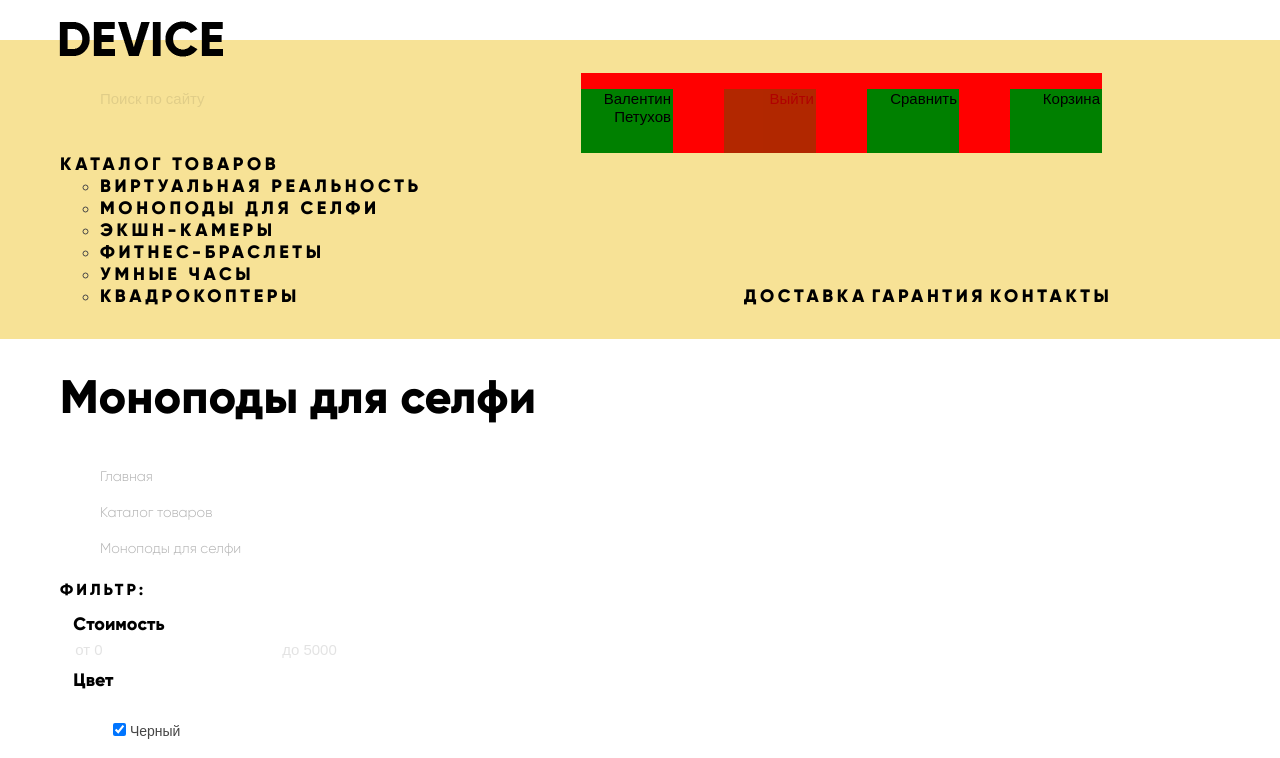
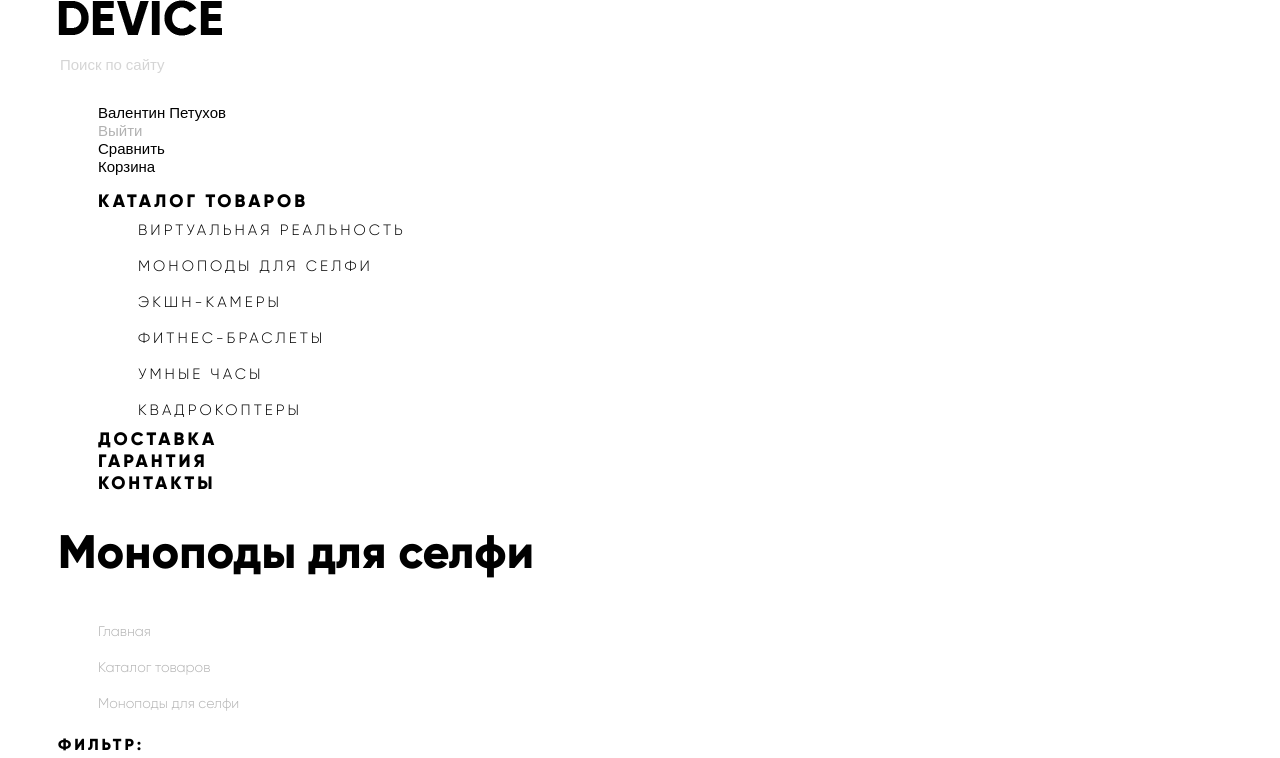
Before and after one commit to SjKoulle/35393-device, a plain HTML site: page catalog.html in a window 1280 px wide. Shown: the top 758 px of the page. Drawn offline with nearby package versions, Linux system fonts and the light colour scheme.

Commit message:
Revert "Добавлена частичная разметка сетки header"
This reverts commit 6ec1524b8c359a8b564a191802b8a0c6e4ca637a.

```diff
--- a/css/style.css
+++ b/css/style.css
@@ -30,7 +30,7 @@ a {
 }
 
 .container {
-    width: 1160px;
+    width: 1164px;
     margin: 0 auto;
 }
 
@@ -73,7 +73,7 @@ a {
   height: 100%;
 }
 
-.btn:active::before {
+.btn:active::before{
   top: 0%;
   height: 100%;
 }
@@ -92,26 +92,6 @@ a {
     border: 0;
 }
 
-.main-header {
-    position:relative;
-    background-color: rgba(240, 197, 46, 0.5);
-    margin: 0;
-    margin-top: 40px;
-    padding-top: 33px;
-    padding-left: 59px;
-    padding-right: 59px;
-    padding-bottom: 0;
-    min-height: 299px;
-    width: 100%;
-    box-sizing: border-box;
-}
-
-.header-logo {
-    position: absolute;
-    left: 59px;
-    top: -19px;
-}
-
 .header-logo img:hover,
 .header-logo img:focus {
     opacity: 0.6;
@@ -119,12 +99,6 @@ a {
 
 .header-logo img:active {
     opacity: 0.3;
-}
-
-.main-navigation {
-    display: flex;
-    flex-wrap: wrap;
-    flex-direction: row;
 }
 
 
@@ -135,39 +109,12 @@ a {
     width: 356px;
     min-height: 49px;
     margin: 0;
-    margin-right: 165px;
-    margin-bottom: 31px;
     padding: 0;
-    padding-left: 38px;
 
     opacity: 0.3;
     border: 2px solid rgba(0, 0, 0, 0);
     background-color: rgba(0, 0, 0, 0);
 }
-
-.main-header-search input[type='search']::-webkit-input-placeholder {
-    color: rgba(0, 0, 0, 0.3);
-}
-
-.main-header-search input[type='search']::-moz-placeholder {
-    color: rgba(0, 0, 0, 0.3);
-}/* Firefox 19+ */
-
-.main-header-search input[type='search']:-moz-placeholder {
-    color: rgba(0, 0, 0, 0.3);
-}/* Firefox 18- */
-
-.main-header-search input[type='search']:-ms-input-placeholder {
-    color: rgba(0, 0, 0, 0.3);
-}
-
-/*.main-header-search input[type="search"]::before {
-    content: "";
-    position: absolute;
-    background-image: url('../img/search.svg');
-    background-repeat: no-repeat;
-    background-position: 0 0;
-}*/
 
 .main-header-search input[type='search']:hover {
     opacity: 0.6;
@@ -184,19 +131,18 @@ a {
     display: none;
 
     min-height: 49px;
+    margin-left: -4px;
 
     color: #000000;
     border: 2px solid #000000;
     background-color: rgba(0, 0, 0, 0);
-    position: absolute;
-    top: 33px;
-    left: 415px;
 }
 
 .search-field + input[type='submit']:active,
 .search-field:focus + input[type='submit'] {
     display: inline-block;
 
+    margin-left: -4px;
     padding: 10px 20px;
 
     vertical-align: bottom;
@@ -216,40 +162,13 @@ a {
     background-color: #000000;
 }
 
-.user-header-navigation {
-    display: flex;
-    justify-content: space-between;
-    width: 521px;
-    background-color: red;
-    padding: 0;
-    padding-top: 16px;
-    margin: 0;
+.user-header-navigation li {
     list-style: none;
-}
-
-.user-header-navigation li {
-
-    padding: 0;
-    padding-right: 2px;
-    margin: 0;
-    width: 90px;
-    text-align: right;
-    background-color: green;
-
-}
-
-.user-header-navigation li:first-of-type {
-    /*float: left;*/
-}
-
-.user-header-navigation li:last-of-type {
-    margin-right: 0;
 }
 
 .user-header-navigation a {
     color: #000000;
 }
-
 .user-header-navigation a:hover,
 .user-header-navigation a:focus {
     opacity: 0.6;
@@ -263,30 +182,17 @@ a {
     opacity: 0.3;
 }
 
-.site-navigation {
+.site-navigation li {
     list-style: none;
-    white-space: nowrap;
-    margin: 0;
-    padding: 0;
-}
-
-.site-navigation>li {
-    display: inline-block;
-    position: relative;
-}
-
-.site-navigation>li:first-of-type {
-    margin-right: 318px;
 }
 
 .site-navigation a {
-    display: inline;
     font-family: 'Gilroy', Arial, sans-serif;
     font-size: 18px;
     font-weight: 800;
     line-height: 22px;
 
-    letter-spacing: 3.6px;
+    letter-spacing: 3px;
     text-transform: uppercase;
 
     color: rgb(0, 0, 0);
@@ -301,38 +207,10 @@ a {
     opacity: 0.3;
 }
 
-.site-navigation>li:hover .sub-menu-container {
-    display: block;
-}
-
-.sub-menu-container {
-    position: absolute;
-    z-index: 1;
-    display: none;
-    width: 1160px;
-}
-
-.sub-menu-container ul {
-    width: 240px;
-    margin: 0;
-    margin-top: 33px;
-    padding: 0;
-    white-space: nowrap;
-    list-style: none;
-    float: left;
-}
-
-.sub-menu-container li {
-    display: block;
-}
-
-
-.sub-menu-container a {
+.sub-menu a {
     font-size: 15px;
     font-weight: 300;
     line-height: 36px;
-    text-transform: none;
-    letter-spacing: 0;
 }
 
 .main-slide b {
```
Also changed, not shown: index.html (+2 -4 lines).
